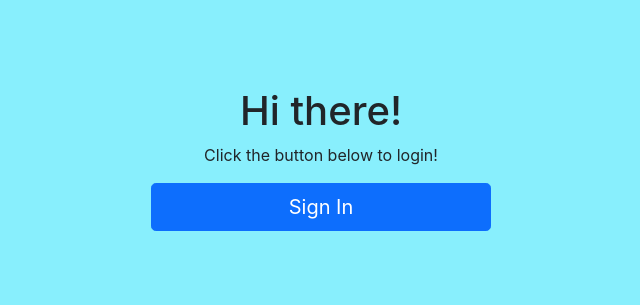
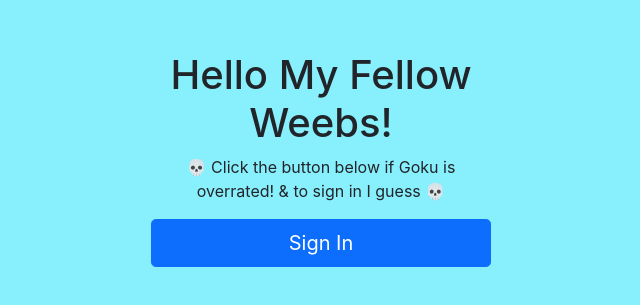
Before and after one commit to DeCorreanD/INDIVIDUAL-ASSIGNMENT-Team-Roster, a Next.js app: page / in a window 1280 px wide. Shown: the part 201-506 px from the top of the page, without its empty margins (319-959 px from the left). Built offline with nearby package versions, Linux system fonts and the light colour scheme; no server answers.

Commit message:
Made Small changes

```diff
--- a/components/Signin.js
+++ b/components/Signin.js
@@ -13,8 +13,8 @@ function Signin() {
         margin: '0 auto',
       }}
     >
-      <h1>Hi there!</h1>
-      <p>Click the button below to login!</p>
+      <h1>Hello My Fellow Weebs!</h1>
+      <p>💀 Click the button below if Goku is overrated! & to sign in I guess 💀</p>
       <Button type="button" size="lg" className="copy-btn" onClick={signIn}>
         Sign In
       </Button>
--- a/pages/index.js
+++ b/pages/index.js
@@ -1,5 +1,3 @@
-import { Button } from 'react-bootstrap';
-import { signOut } from '../utils/auth';
 import { useAuth } from '../utils/context/authContext';
 
 function Home() {
@@ -16,10 +14,7 @@ function Home() {
       }}
     >
       <h1>Hello {user.displayName}! </h1>
-      <p>Click the button below to logout!</p>
-      <Button variant="danger" type="button" size="lg" className="copy-btn" onClick={signOut}>
-        Sign Out
-      </Button>
+      <p>Welcome To The Anima House!</p>
     </div>
   );
 }
```
